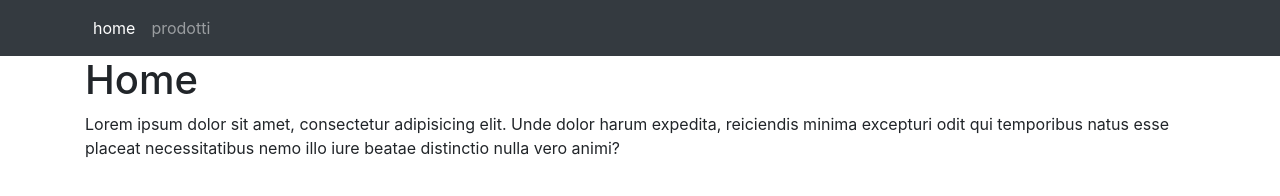
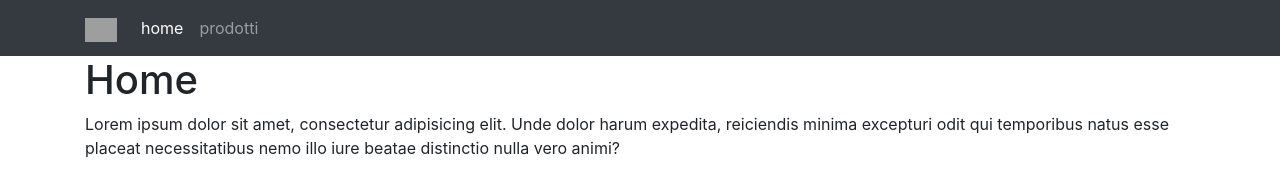
Before and after one commit to alessandrostassano/prova_bootstrap, a plain HTML site: page home.html in a window 1280 px wide. Drawn offline with nearby package versions, Linux system fonts and the light colour scheme; grey boxes are pictures that could not be loaded.

Commit message:
Aggiunto logo

```diff
--- a/home.html
+++ b/home.html
@@ -11,22 +11,34 @@
 </head>
 
 <body>
-    <nav class="navbar navbar-expand-md bg-dark navbar-dark"> <!--In questo caso abbiamo, con questi comandi, cambiato il colore alla barra di navigazione-->
-    <div class="container">
-        <ul class="navbar-nav"> <!--per centrare il menù di navigazioni sia allineato alla prima lettere del contenuto, mna voglio anche si prenda tutto lo spazio: creo un div container, ogni volta che voglio che qualcosa si comporti come il testo, aggiungo il div container, taglio l'UL e lo inserisco al suo interno-->
-        <li class="class nav-bar">
-            <a href="#" class="nav-link active"> home </a>
-        </li>
-        <li class="class nav-bar">
-            <a href="#" class="nav-link"> prodotti </a>
-        </li>
-    </ul></div>
+    <nav class="navbar navbar-expand-md bg-dark navbar-dark">
+        <!--In questo caso abbiamo, con questi comandi, cambiato il colore alla barra di navigazione-->
+        <div class="container">
+            <ul class="navbar-nav">
+                <a href="home.html" class="navbar-brand">
+                    <img style="width: 32px;"
+                        src="https://www.sceltaresponsabile.it/images/articles/205-205-mela-rossa.jpg">
+
+
+                </a>
+                <!--per centrare il menù di navigazioni sia allineato alla prima lettere del contenuto, mna voglio anche si prenda tutto lo spazio: creo un div container, ogni volta che voglio che qualcosa si comporti come il testo, aggiungo il div container, taglio l'UL e lo inserisco al suo interno-->
+                <li class="class nav-bar">
+                    <a href="./home.html" class="nav-link active"> home </a>
+                    <!--l'unica cosa che cambia è una: entrambe le pagine si colleganbo tra di loro (prodotti e menù) ma nella specifica pagina di html nel collegamento href metto "active"-->
+                </li>
+                <li class="class nav-bar">
+                    <a href="./prodotti.html" class="nav-link"> prodotti </a>
+                    <!--nella li class della seconda voce di menù linko la pagina html che voglio aprire-->
+                </li>
+            </ul>
+        </div>
 
     </nav>
 
     <div class="container">
         <h1>Home</h1>
-        Lorem ipsum dolor sit amet, consectetur adipisicing elit. Unde dolor harum expedita, reiciendis minima excepturi odit qui temporibus natus esse placeat necessitatibus nemo illo iure beatae distinctio nulla vero animi?
+        Lorem ipsum dolor sit amet, consectetur adipisicing elit. Unde dolor harum expedita, reiciendis minima excepturi
+        odit qui temporibus natus esse placeat necessitatibus nemo illo iure beatae distinctio nulla vero animi?
 
 
     </div>
```
Also changed, not shown: prodotti.html (+10 -7 lines).
